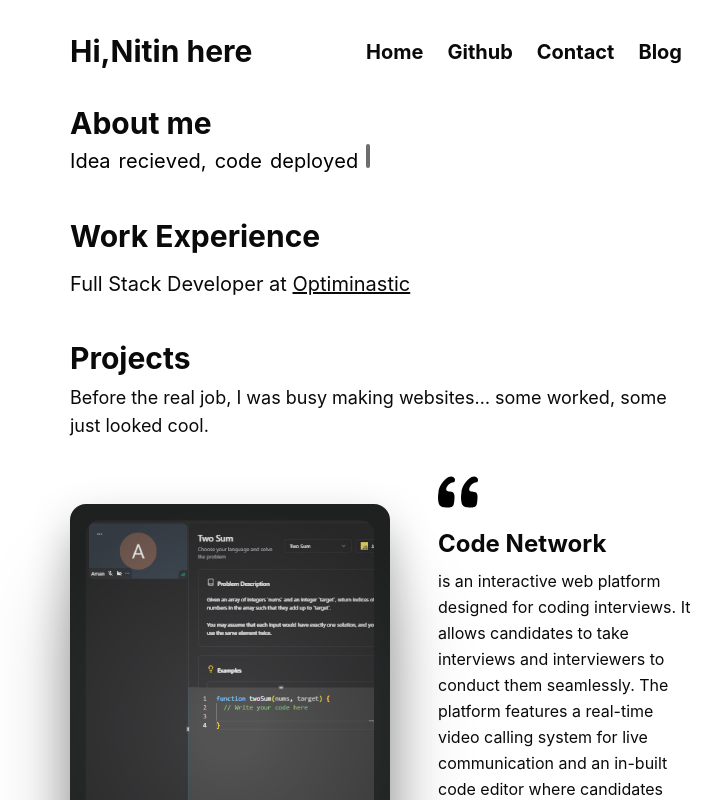
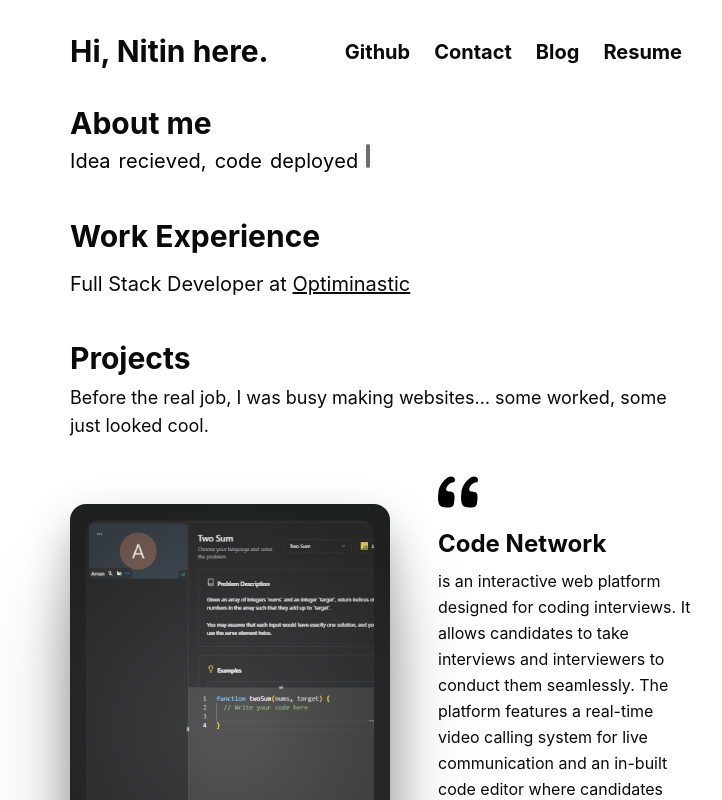
Before and after one commit to areyyynitin/nitin-portfolio, a Next.js app: page / in a window 1280 px wide. Shown: the top 800 px of the page, without its empty margins (258-980 px from the left). Built offline with nearby package versions, Linux system fonts and the light colour scheme.

Commit message:
add resume

```diff
--- a/src/app/me/page.tsx
+++ b/src/app/me/page.tsx
@@ -14,6 +14,7 @@ const FirstPage = () => {
     <div>
       <Headers />
       <LandingPage />
+
       <Experience />
       <Projects />
       <Skills />
--- /dev/null
+++ b/src/app/resume/page.tsx
@@ -0,0 +1,18 @@
+import React from 'react'
+
+const page = () => {
+  return (
+    <div>
+        <div className="w-full h-screen bg-gray-100 flex flex-col items-center justify-center">
+
+      <iframe
+        src="/Nitin_Resume.pdf"
+        className="w-[100%] h-[100%] "
+        title="Nitin Resume"
+      ></iframe>
+    </div>
+    </div>
+  )
+}
+
+export default page
--- a/src/components/mypages/Headers.tsx
+++ b/src/components/mypages/Headers.tsx
@@ -12,19 +12,20 @@ const Headers = () => {
         <header className=' py-8 text-[20px] font-bold mx-4 md:mx-16 lg:mx-82'>
                 <div className='flex flex-row justify-between items-center'>
                     <div>
-                     <h2 className='font-bold  text-2xl md:text-[30px]  text-start'> Hi,Nitin here</h2>
+                   <Link href="/me" > <h2 className='font-bold  text-2xl md:text-[30px]  text-start'> Hi, Nitin here.</h2> </Link>
                     </div>
 
                     {/* Desktop Navigation */}
                     <div className='hidden md:block  md:text-[20px] '>
                         <nav className='flex flex-row cursor-pointer '>
-                            <Link href="/me" className='px-3  transition-colors hover:-translate-y-1 transition-transform'>Home</Link>
+
 
                             <Link target="_blank" rel="noopener noreferrer" href="https://github.com/areyyynitin/" > <p className='px-3 cursor-pointer  hover:-translate-y-1 transition-transform'>Github</p> </Link>
 
 
                             <Link href="/contact" className='px-3   hover:-translate-y-1 transition-transform'>Contact</Link>
                             <Link href="/blog" className='px-3   hover:-translate-y-1 transition-transform'>Blog</Link>
+                             <Link href="/resume" className='px-3   hover:-translate-y-1 transition-transform'>Resume</Link>
                         </nav>
                     </div>
 
@@ -44,13 +45,7 @@ const Headers = () => {
                 {isMenuOpen && (
                     <div className='md:hidden  '>
                         <nav className='flex flex-col space-y-2'>
-                            <Link
-                                href="/me"
-                                className='py-2 px-3 hover:bg-gray-100 rounded transition-colors'
-                                onClick={() => setIsMenuOpen(false)}
-                            >
-                                Home
-                            </Link>
+
                             <Link
                                 target="_blank" rel="noopener noreferrer" href="https://github.com/areyyynitin/"
                                 className='py-2 px-3 hover:bg-gray-100 rounded transition-colors'
@@ -72,6 +67,13 @@ const Headers = () => {
                             >
                                 Blog
                             </Link>
+                                <Link
+                                href="/resume"
+                                className='py-2 px-3 hover:bg-gray-100 rounded transition-colors'
+                                onClick={() => setIsMenuOpen(false)}
+                            >
+                                Resume
+                            </Link>
                         </nav>
                     </div>
                 )}
```
Also changed, not shown: 1 other file (tests, documents, lock files or other folders).
